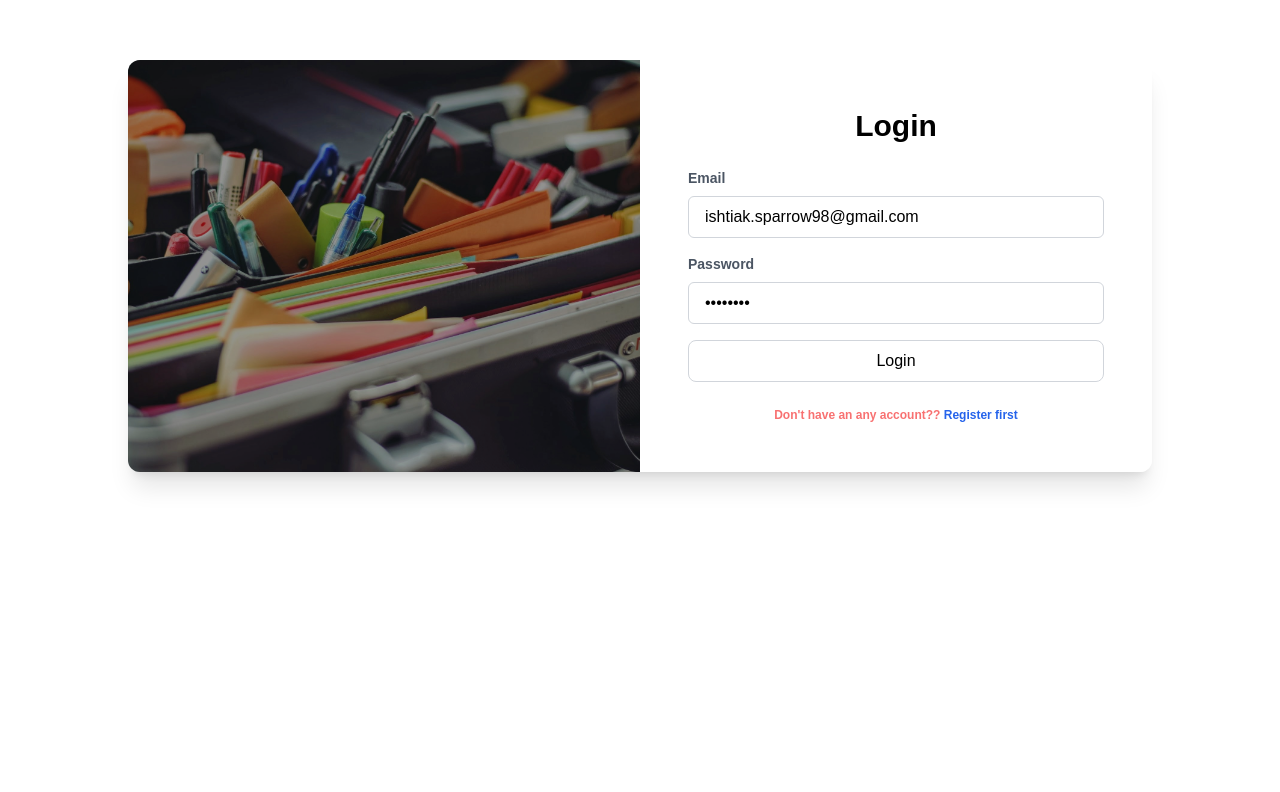
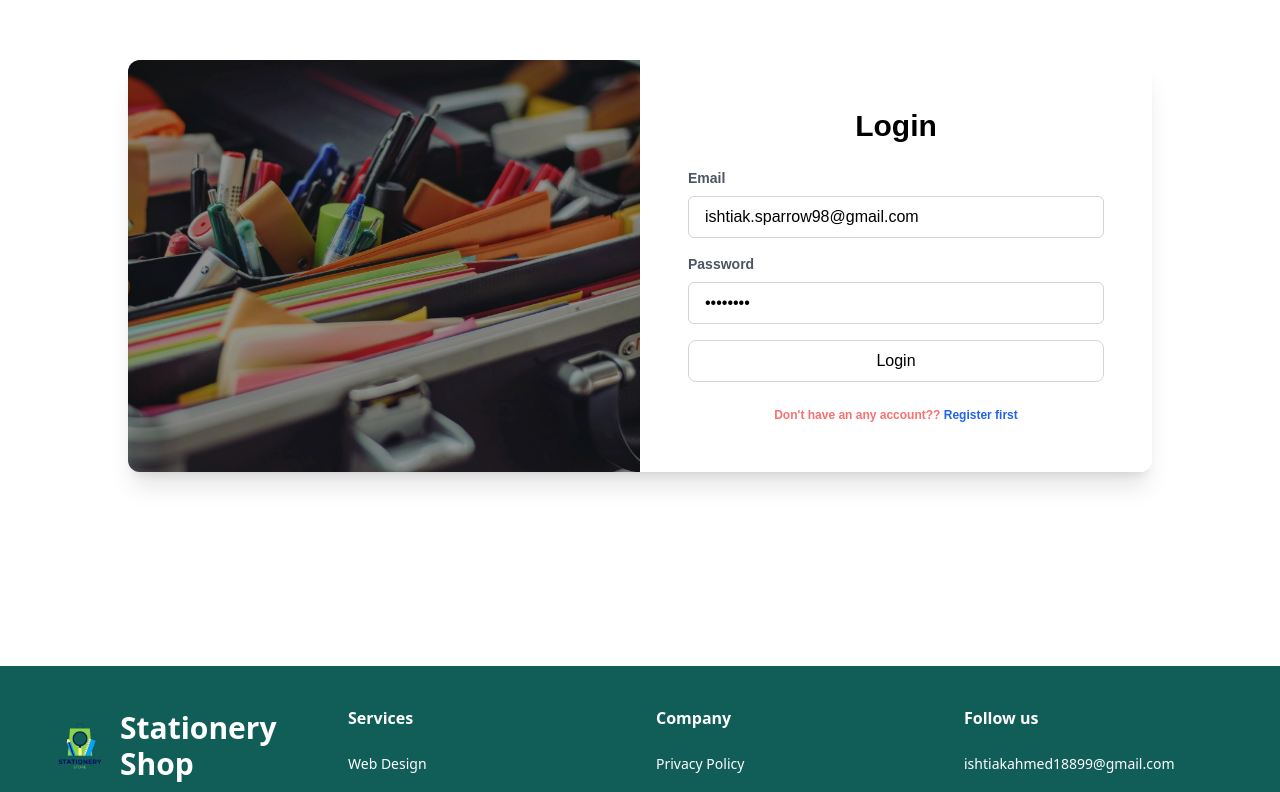
Before and after one commit to Ishtiak007/Stationery-Shop-Frontend, a React (Vite) app: page /login in a window 1280 px wide. Shown: the part 134-926 px from the top of the page. Before the commit the page ends 800 px from the top, so only its background shows below. Built offline with nearby package versions, Linux system fonts and the light colour scheme.

Commit message:
login page created

```diff
--- a/src/components/layouts/MainLayout.tsx
+++ b/src/components/layouts/MainLayout.tsx
@@ -1,4 +1,5 @@
 import { Outlet } from "react-router-dom";
+import Footer from "../shared/Footer";
 
 const MainLayout = () => {
   return (
@@ -6,6 +7,7 @@ const MainLayout = () => {
       <div className="min-h-screen">
         <Outlet></Outlet>
       </div>
+      <Footer></Footer>
     </>
   );
 };
--- a/src/components/shared/Footer.tsx
+++ b/src/components/shared/Footer.tsx
@@ -5,6 +5,7 @@ import {
   BsTwitter,
   BsPinterest,
 } from "react-icons/bs";
+import logo from "../../assets/images/logo.png";
 
 const Footer = () => {
   return (
@@ -17,11 +18,7 @@ const Footer = () => {
       <div className="grid md:grid-cols-4 sm:grid-cols-3 xs:grid-cols-2 grid-cols-1 place-items-start gap-8 text-white">
         <div>
           <div className="flex justify-center items-center">
-            <img
-              className="w-[70px] h-[50px]"
-              src="https://react-icons.github.io/react-icons/"
-              alt="logo"
-            />
+            <img className="size-20" src={logo} alt="logo" />
             <p className="text-3xl font-semibold">Stationery Shop</p>
           </div>
 
--- a/src/routes/routes.tsx
+++ b/src/routes/routes.tsx
@@ -1,5 +1,5 @@
 import App from "@/App";
-import Login from "@/pages/auth/login";
+import Login from "@/pages/auth/Login";
 import Home from "@/pages/Home/Home";
 import { createBrowserRouter } from "react-router-dom";
 
```
Also changed, not shown: src/assets/images/logo.png (added).
